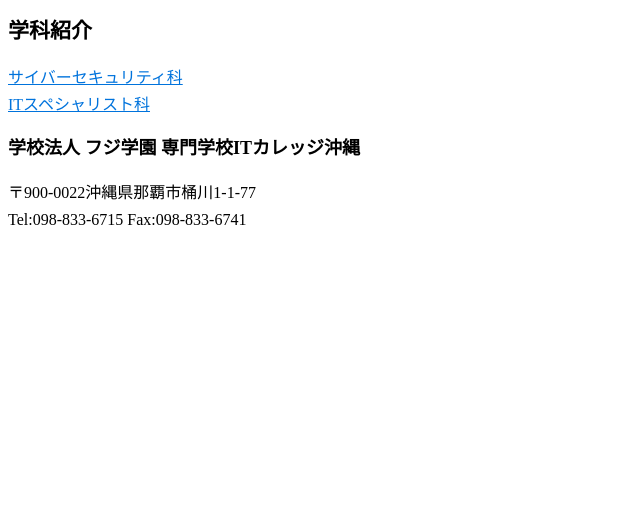
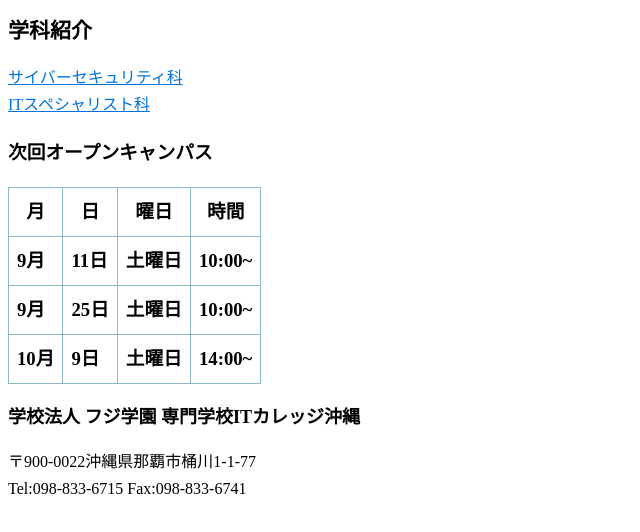
Before and after one commit to itc-s21023/WebExtention, a plain HTML site: page Task01/index.html in a window 1280 px wide. Shown: the whole page, without its empty margins (0-640 px from the left). Drawn offline with Linux system fonts and the light colour scheme.

Commit message:
Task01を編集

```diff
--- a/Task01/index.html
+++ b/Task01/index.html
@@ -17,6 +17,22 @@
 <a href="./it-specialist.html">ITスペシャリスト科</a>
 </section>
 
+<h3>次回オープンキャンパス<h3>
+<table>
+ <tr>
+  <th>月</th><th>日</th><th>曜日</th><th>時間</th>
+ </tr>
+ <tr>
+  <td>9月</td><td>11日</td><td>土曜日</td><td>10:00~</td>
+ </tr>
+ <tr>
+  <td>9月</td><td>25日</td><td>土曜日</td><td>10:00~</td>
+ </tr>
+ <tr>
+  <td>10月</td><td>9日</td><td>土曜日</td><td>14:00~</td>
+ </tr>
+</table>
+
 <h2>学校法人 フジ学園 専門学校ITカレッジ沖縄</h2>
 <p>〒900-0022沖縄県那覇市桶川1-1-77</p>
 <p>Tel:098-833-6715 Fax:098-833-6741</p>
--- a/Task01/style.css
+++ b/Task01/style.css
@@ -62,3 +62,10 @@
 #Task2-a a:active {
         color: #4ca4e8;
 }
+table {
+	border-collapse: collapse;
+}
+th, td {
+	border: 1px solid #8fbac8;
+	padding: 8px;
+}
```
